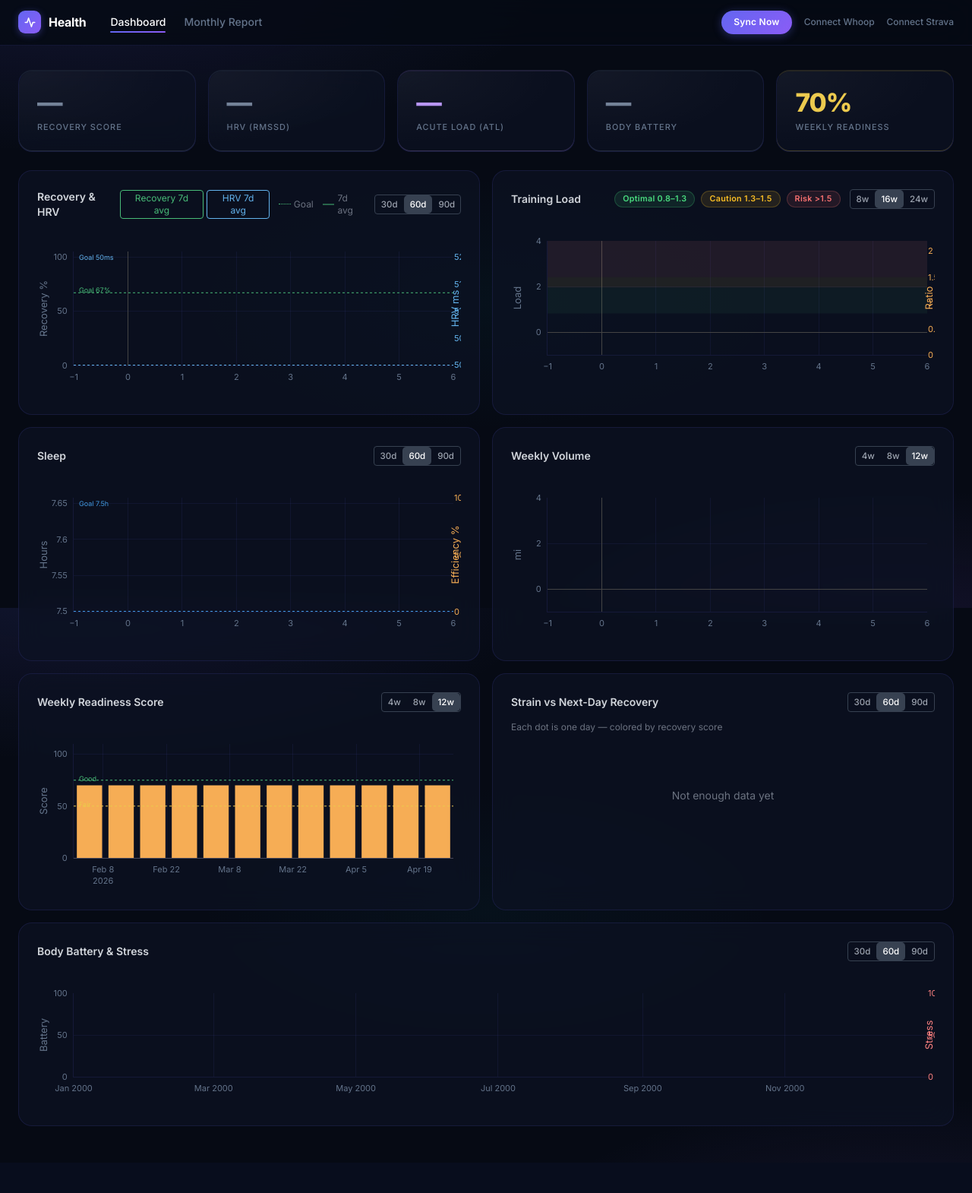
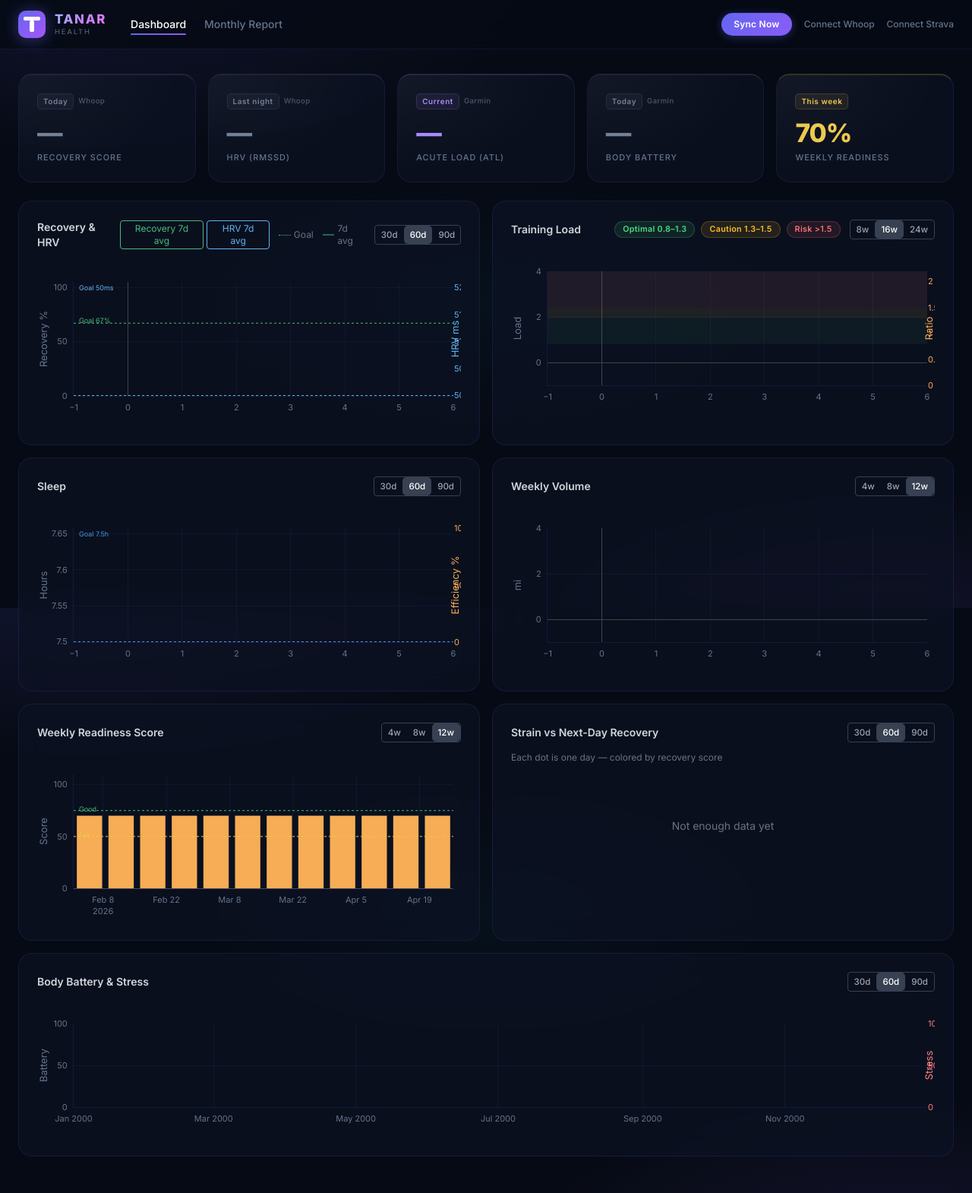
Before and after one commit to Tanarhw/health-dashboard, a FastAPI app: page / in a window 1280 px wide. Shown: the whole page at 76% size. Before the commit the page ends 1482 px from the top, so only its background shows below. Run offline with FastAPI, Linux system fonts and the light colour scheme; data that the repository does not hold is empty; a map, chart or similar area stays blank; some libraries are stand-ins or nearby versions.

Commit message:
Add TANAR logo and stat card context labels
- Logo: gradient T mark SVG + TANAR gradient wordmark + HEALTH subtitle
- Stat cards: colored period badge (Today, Last night, This week, Current)
  and data source label (Whoop, Garmin) above each number

Co-Authored-By: Claude Sonnet 4.6 <noreply@anthropic.com>

```diff
--- a/app/templates/base.html
+++ b/app/templates/base.html
@@ -170,13 +170,23 @@
 <body>
   <header class="px-6 py-3.5 flex items-center justify-between">
     <div class="flex items-center gap-8">
-      <a href="/" class="flex items-center gap-2.5 no-underline">
-        <div style="width:30px;height:30px;border-radius:9px;background:linear-gradient(135deg,#6366f1,#8b5cf6);display:flex;align-items:center;justify-content:center;box-shadow:0 2px 10px rgba(99,102,241,0.4)">
-          <svg width="15" height="15" viewBox="0 0 24 24" fill="none" stroke="white" stroke-width="2.5" stroke-linecap="round" stroke-linejoin="round">
-            <polyline points="22 12 18 12 15 21 9 3 6 12 2 12"/>
-          </svg>
+      <a href="/" style="display:flex;align-items:center;gap:12px;text-decoration:none">
+        <svg width="36" height="36" viewBox="0 0 36 36" fill="none" xmlns="http://www.w3.org/2000/svg" style="flex-shrink:0;filter:drop-shadow(0 2px 10px rgba(99,102,241,0.45))">
+          <defs>
+            <linearGradient id="lg" x1="0" y1="0" x2="36" y2="36" gradientUnits="userSpaceOnUse">
+              <stop offset="0%" stop-color="#6366f1"/>
+              <stop offset="100%" stop-color="#a855f7"/>
+            </linearGradient>
+          </defs>
+          <rect width="36" height="36" rx="10" fill="url(#lg)"/>
+          <!-- T mark: crossbar + stem, no overlap -->
+          <rect x="7" y="8" width="22" height="5" rx="2" fill="white"/>
+          <rect x="15" y="13" width="6" height="15" rx="2" fill="white"/>
+        </svg>
+        <div style="line-height:1">
+          <div style="font-size:1.05rem;font-weight:800;letter-spacing:0.1em;background:linear-gradient(120deg,#a5b4fc 0%,#c084fc 50%,#e879f9 100%);-webkit-background-clip:text;-webkit-text-fill-color:transparent;background-clip:text">TANAR</div>
+          <div style="font-size:0.58rem;color:#475569;letter-spacing:0.2em;font-weight:600;margin-top:3px">HEALTH</div>
         </div>
-        <span style="font-weight:700;font-size:1rem;letter-spacing:-0.02em;color:white">Health</span>
       </a>
       <nav class="flex gap-6">
         <a href="/" class="{% block nav_dashboard %}{% endblock %}">Dashboard</a>
--- a/app/templates/dashboard.html
+++ b/app/templates/dashboard.html
@@ -178,16 +178,20 @@ async function loadDashboard() {
 // --- Stat cards ---
 function renderStatCards(recovery, load, garmin, readiness) {
   const cards = [
-    { label: 'Recovery Score', value: last(recovery, 'recovery_score'), fmt: v => Math.round(v) + '%', color: v => scoreColor(v, 33, 67) },
-    { label: 'HRV (rMSSD)',    value: last(recovery, 'hrv_rmssd'),      fmt: v => Math.round(v) + ' ms', color: v => scoreColor(v, 35, GOALS.hrv) },
-    { label: 'Acute Load (ATL)',value: last(load, 'acute_load'),         fmt: v => Math.round(v), color: () => '#b794f4' },
-    { label: 'Body Battery',   value: last(garmin, 'body_battery_end'),  fmt: v => Math.round(v), color: v => scoreColor(v, 25, 50) },
-    { label: 'Weekly Readiness',value: readiness.length ? readiness[readiness.length - 1].readiness : null, fmt: v => v + '%', color: v => scoreColor(v, 50, 75) },
+    { label: 'Recovery Score',   period: 'Today',     source: 'Whoop',  value: last(recovery, 'recovery_score'), fmt: v => Math.round(v) + '%',  color: v => scoreColor(v, 33, 67) },
+    { label: 'HRV (rMSSD)',      period: 'Last night', source: 'Whoop',  value: last(recovery, 'hrv_rmssd'),      fmt: v => Math.round(v) + ' ms', color: v => scoreColor(v, 35, GOALS.hrv) },
+    { label: 'Acute Load (ATL)', period: 'Current',   source: 'Garmin', value: last(load, 'acute_load'),          fmt: v => Math.round(v),         color: () => '#a78bfa' },
+    { label: 'Body Battery',     period: 'Today',     source: 'Garmin', value: last(garmin, 'body_battery_end'),  fmt: v => Math.round(v),         color: v => scoreColor(v, 25, 50) },
+    { label: 'Weekly Readiness', period: 'This week', source: null,     value: readiness.length ? readiness[readiness.length - 1].readiness : null, fmt: v => v + '%', color: v => scoreColor(v, 50, 75) },
   ];
   document.getElementById('statCards').innerHTML = cards.map((c, i) => {
     const color = c.color(c.value);
     return `
-    <div class="card stat-card fade-up delay-${i + 1}" style="border-top:2px solid ${color}20;box-shadow:0 -1px 0 0 ${color}40 inset">
+    <div class="card stat-card fade-up delay-${i + 1}" style="border-top:2px solid ${color}30">
+      <div style="display:flex;align-items:center;gap:6px;margin-bottom:0.9rem">
+        <span style="font-size:0.62rem;font-weight:600;letter-spacing:0.06em;color:${color};background:${color}14;border:1px solid ${color}28;border-radius:5px;padding:2px 7px">${c.period}</span>
+        ${c.source ? `<span style="font-size:0.6rem;font-weight:500;color:#475569;letter-spacing:0.04em">${c.source}</span>` : ''}
+      </div>
       <div class="stat-value" style="color:${color}">${c.value != null ? c.fmt(c.value) : '—'}</div>
       <div class="stat-label">${c.label}</div>
     </div>`;
```
